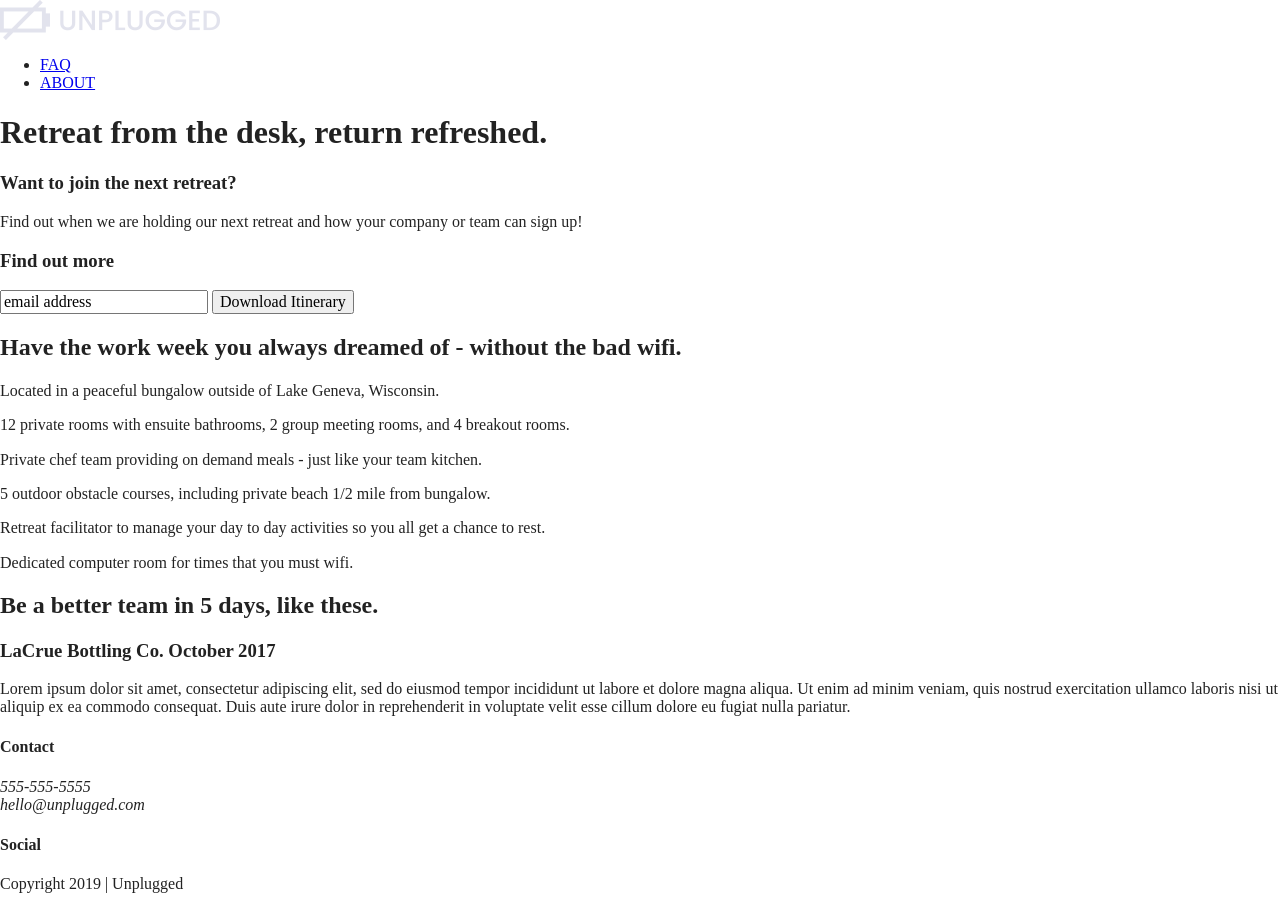
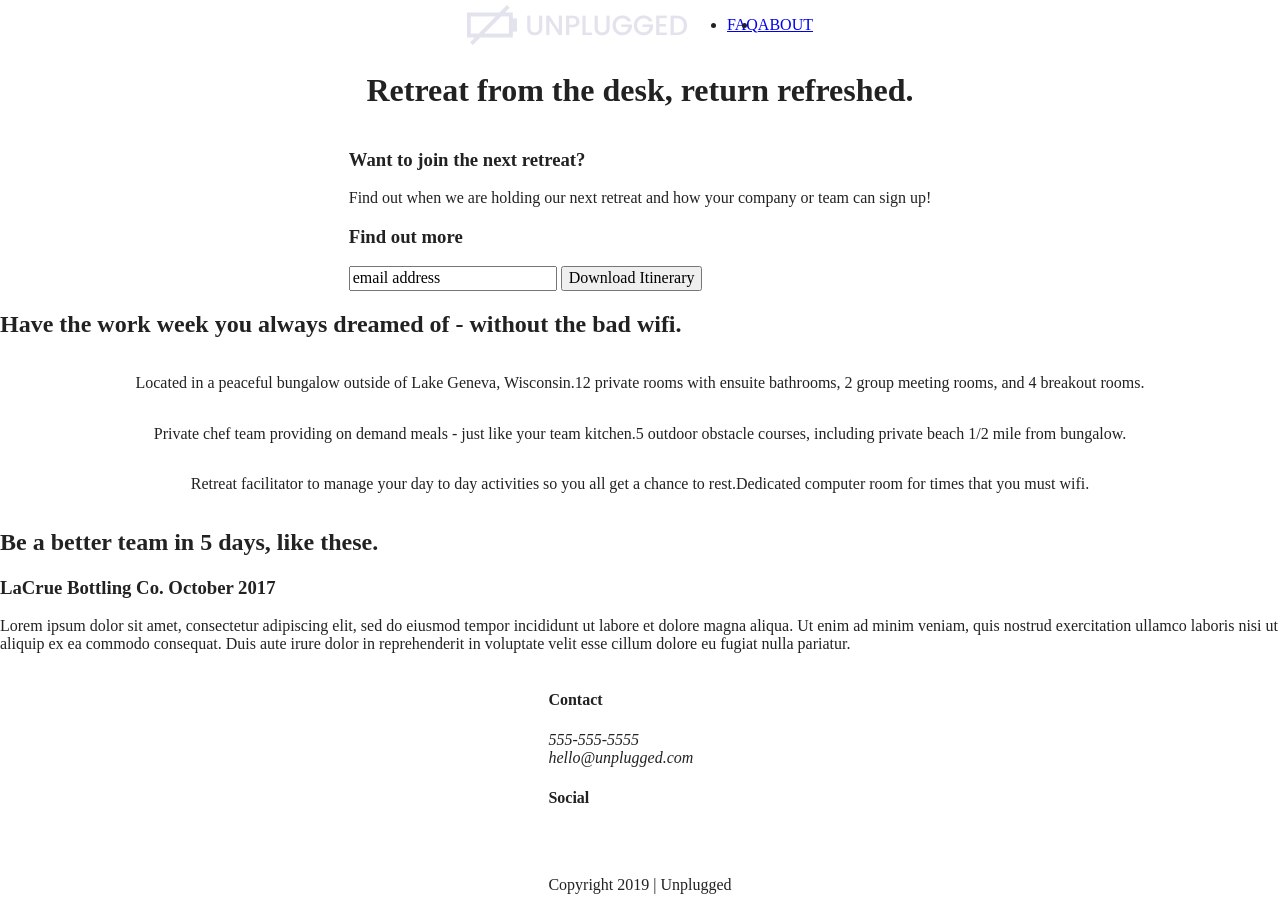
Before and after one commit to ashbaldassario/unplugged-retreat, a website built with Parcel: page index.html in a window 1280 px wide. Built offline with nearby package versions, Linux system fonts and the light colour scheme.

Commit message:
Added flexbox and then flex flow properties to elements for all 3 pages - homepage about and faq

```diff
--- a/css/main.css
+++ b/css/main.css
@@ -86,6 +86,128 @@ textarea {
 /* ==========================================================================
    Author's custom styles
    ========================================================================== */
+
+
+/*---------- Base Header - Footer Styles ----------*/
+
+header,
+footer {
+  display: flex;
+  justify-content: center;
+  align-items: center;
+  flex-flow: row wrap;
+}
+
+header .content-wrapper {
+  display: flex;
+  justify-content: center;
+  align-items: center;
+  flex-flow: row wrap;
+}
+
+header nav {
+  display: flex;
+  justify-content: space-around;
+  align-items: center;
+  flex-flow: row wrap;
+}
+
+header nav ul {
+  display: flex;
+  justify-content: space-around;
+}
+
+footer .social-icons {
+  display: flex;
+  justify-content: space-around;
+  align-items: center;
+}
+
+footer .social-icons p {
+  display: flex;
+  justify-content: center;
+  align-items: center;
+}
+
+
+/*---------- Mobile Styles for Homepage ---------*/
+
+/*--Hero Area--*/
+
+.hero-area {
+  display: flex;
+  justify-content: center;
+  align-items: row wrap;
+}
+
+/*--Aside Area--*/
+
+aside {
+  display: flex;
+  justify-content: center;
+  align-items: center;
+  flex-flow: wrap;
+}
+
+
+/*--Features--*/
+
+.features {
+  display: flex;
+  justify-content: center;
+  flex-flow: row wrap;
+}
+
+.features .features-items {
+  display: flex;
+  justify-content: center;
+  align-items: center;
+  flex-flow: row wrap;
+}
+
+.reviews {
+  display: flex;
+  justify-content: center;
+  flex-flow: row wrap;
+}
+
+/*--------- About Page ---------*/
+
+/*--Main Section--*/
+
+.mission {
+  display: flex;
+  justify-content: center;
+  align-items: center;
+  flex-flow: row wrap;
+}
+
+.contact-section {
+  display: flex;
+  justify-content: center;
+  align-items: center;
+  flex-flow: row wrap;
+}
+
+
+/*--------- FAQ Page ---------*/
+
+.faq {
+  display: flex;
+  justify-content: center;
+  align-items: center;
+  flex-flow: row wrap;
+}
+
+.faq .content-wrapper {
+  display: flex;
+  justify-content: center;
+  align-items: center;
+  flex-flow: row wrap;
+}
+
+
+
 
 /* ==========================================================================
    Helper classes
```
